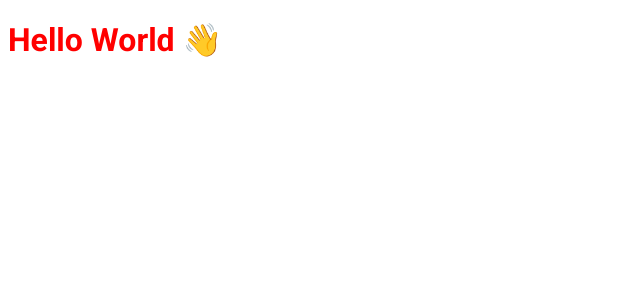
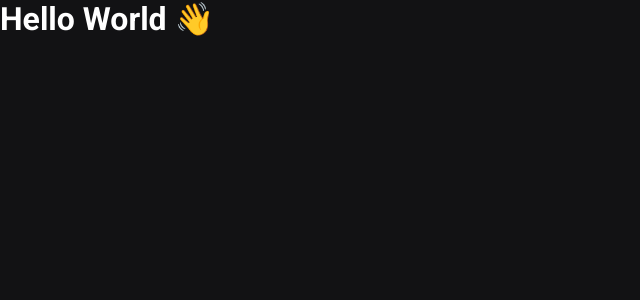
Before and after one commit to matheus-pissaia/Ignite-ReactJS-Chapter3-ignews, a Next.js app: page / in a window 1280 px wide. Shown: the top 300 px of the page, without its empty margins (0-640 px from the left). Built offline with nearby package versions, Linux system fonts and the light colour scheme.

Commit message:
Estilos Globais

```diff
--- a/src/pages/_app.tsx
+++ b/src/pages/_app.tsx
@@ -1,4 +1,6 @@
-import { AppProps } from 'next/app';
+import { AppProps } from 'next/app'
+
+import '../styles/global.scss'
 
 function MyApp({ Component, pageProps }: AppProps) {
   return <Component {...pageProps} />
--- a/src/pages/index.tsx
+++ b/src/pages/index.tsx
@@ -1,6 +1,4 @@
 import Head from 'next/head'
-
-import styles from '../styles/home.module.scss'
 
 export default function Home() {
   return (
@@ -8,7 +6,7 @@
       <Head>
         <title>Inicio | ig.news</title>
       </Head>
-      <h1 className={styles.title}>
+      <h1>
         Hello World 👋
       </h1>
     </>
--- /dev/null
+++ b/src/styles/global.scss
@@ -0,0 +1,51 @@
+* {
+  margin: 0;
+  padding: 0;
+  box-sizing: border-box;
+}
+
+:root {
+  --white: #fff;
+
+  // Os números servem para indicar a intensidade:
+  // quanto mais perto de 0, mais claro
+  // quanto mais perto de 1000, mais escuro
+  --gray-100: #e1e1e6;
+  --gray-300: #a8a8b3;
+  --gray-900:  #121214;
+
+  --cyan-500: #61dafb;
+  --yellow-500: #eba417;
+}
+
+// Alterando tamanho da fonte para dispositivos: Ipads e tablets
+@media (max-width: 1080px) {
+  html {
+    font-size: 93.75%; // 15px
+  }
+}
+
+// Alterando tamanho da fonte para dispositivos: Mobile
+@media (max-width: 720px) {
+  html {
+    font-size: 87.5%; // 14px
+  }
+}
+
+body {
+  background: var(--gray-900);
+  color: var(--white);
+}
+
+body, input, textarea, select, button {
+  font: 400 1rem 'Roboto', sans-serif;
+}
+
+button {
+  cursor: pointer;
+}
+
+a {
+  color: inherit; // Dessa maneira os links assumem a cor do elemento 'Pai'
+  text-decoration: none;
+}
--- a/src/styles/home.module.scss
+++ /dev/null
@@ -1,5 +0,0 @@
-.title {
-  color: red;
-
-  font-family: Roboto;
-}
```
